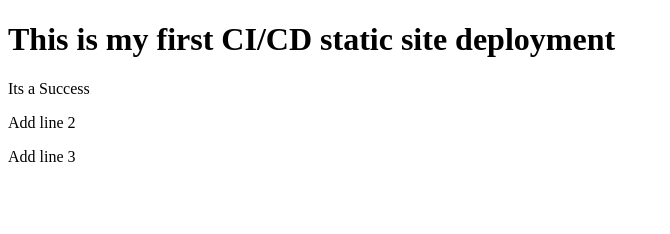
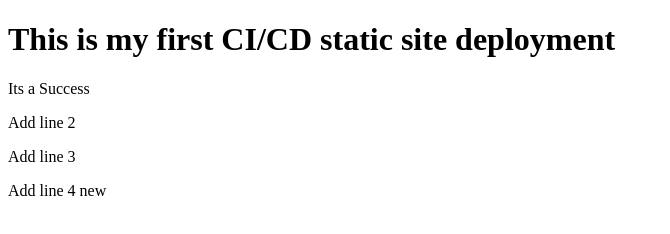
Before and after one commit to ammadmaf/jenkinpipeline, a plain HTML site: page index.html in a window 1280 px wide. Shown: the whole page, without its empty margins (0-670 px from the left). Drawn offline with Linux system fonts and the light colour scheme.

Commit message:
Update index.html

```diff
--- a/index.html
+++ b/index.html
@@ -9,5 +9,6 @@
 <p>Its a Success</p>
 <p>Add line 2</p>
 <p>Add line 3</p>
+<p>Add line 4 new</p>
 </body>
 </html>
```
